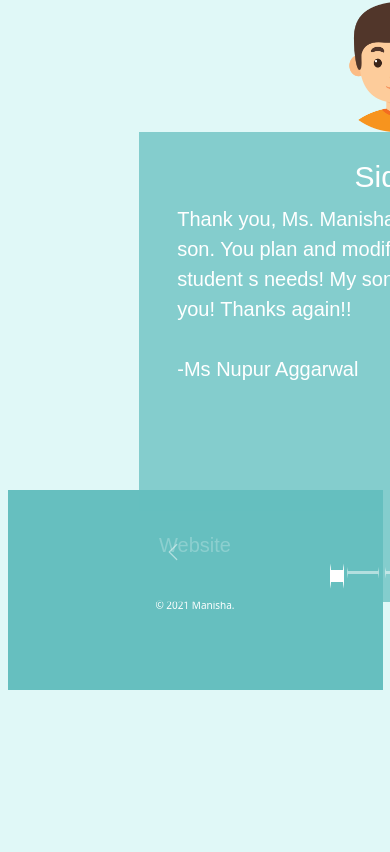
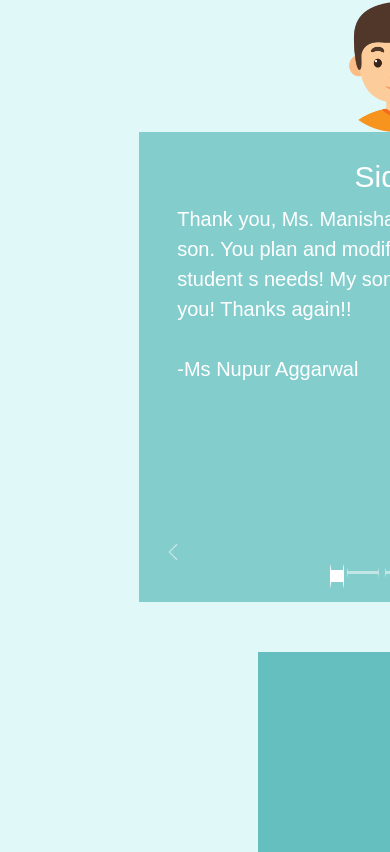
Before and after one commit to manishamails05/cv, a website: page index.html in a window 390 px wide. Shown: the part 4300-5152 px from the top of the page. Before the commit the page ends 4990 px from the top, so only its background shows below. Drawn offline with nearby package versions, Linux system fonts and the light colour scheme.

Commit message:
Update file.css

```diff
--- a/file.css
+++ b/file.css
@@ -106,6 +106,12 @@ h2
 {
 	margin-left: 0px;
 	padding-left: 0px;
+}
+div #last-link
+{
+	margin-top:200px;
+	margin-left:250px;
+	width:400px;
 }
 }
 body{
@@ -428,6 +434,9 @@ line-height: 30px;
 #last-link
 {
 	height:200px;
+
+
+
 	margin-bottom: 0px;
 	text-align: center;
 	color:#fff;
@@ -450,6 +459,7 @@ text-decoration: none;
   margin:0px 20px 10px 20px;
 
 
+
 }
 a:hover
 {
```
